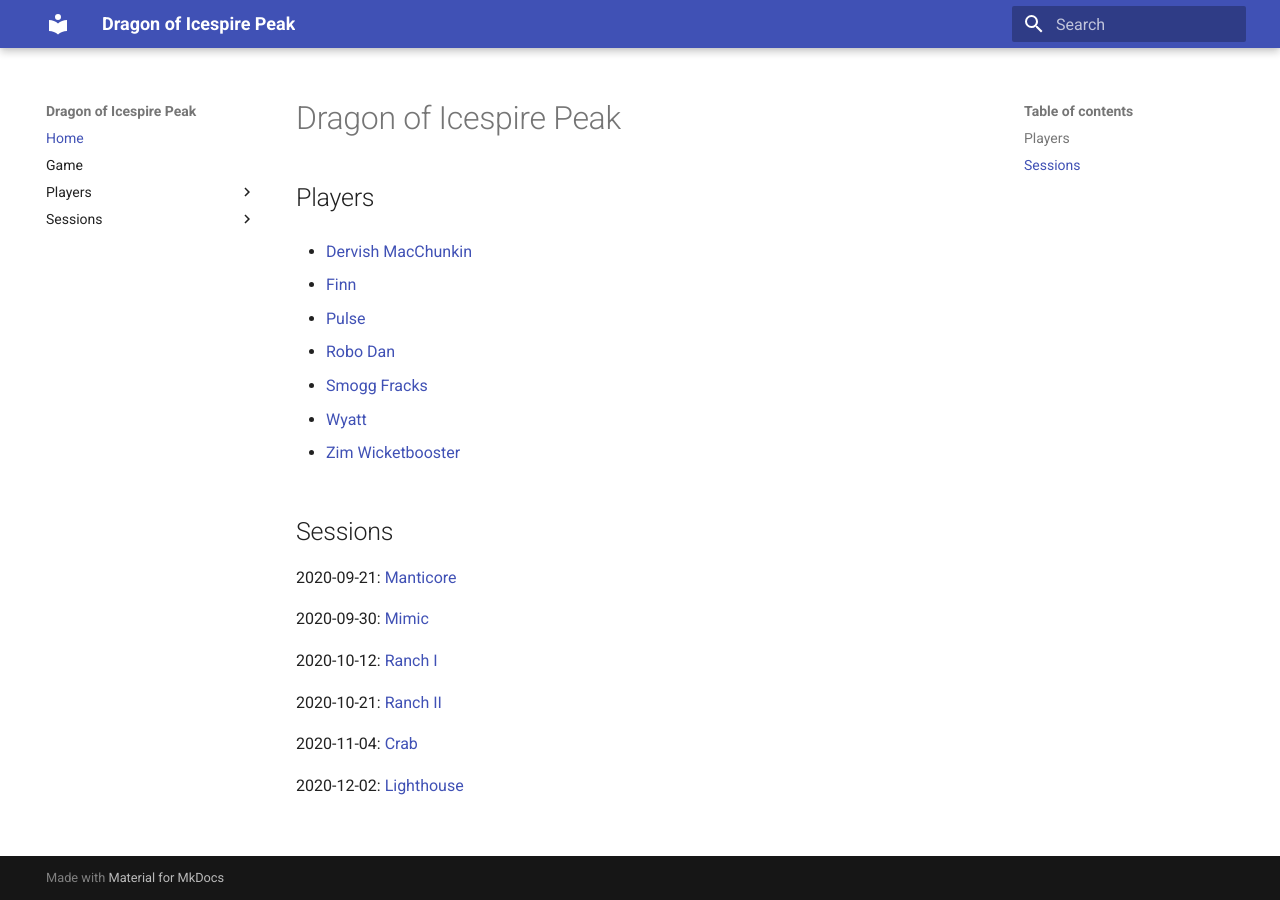
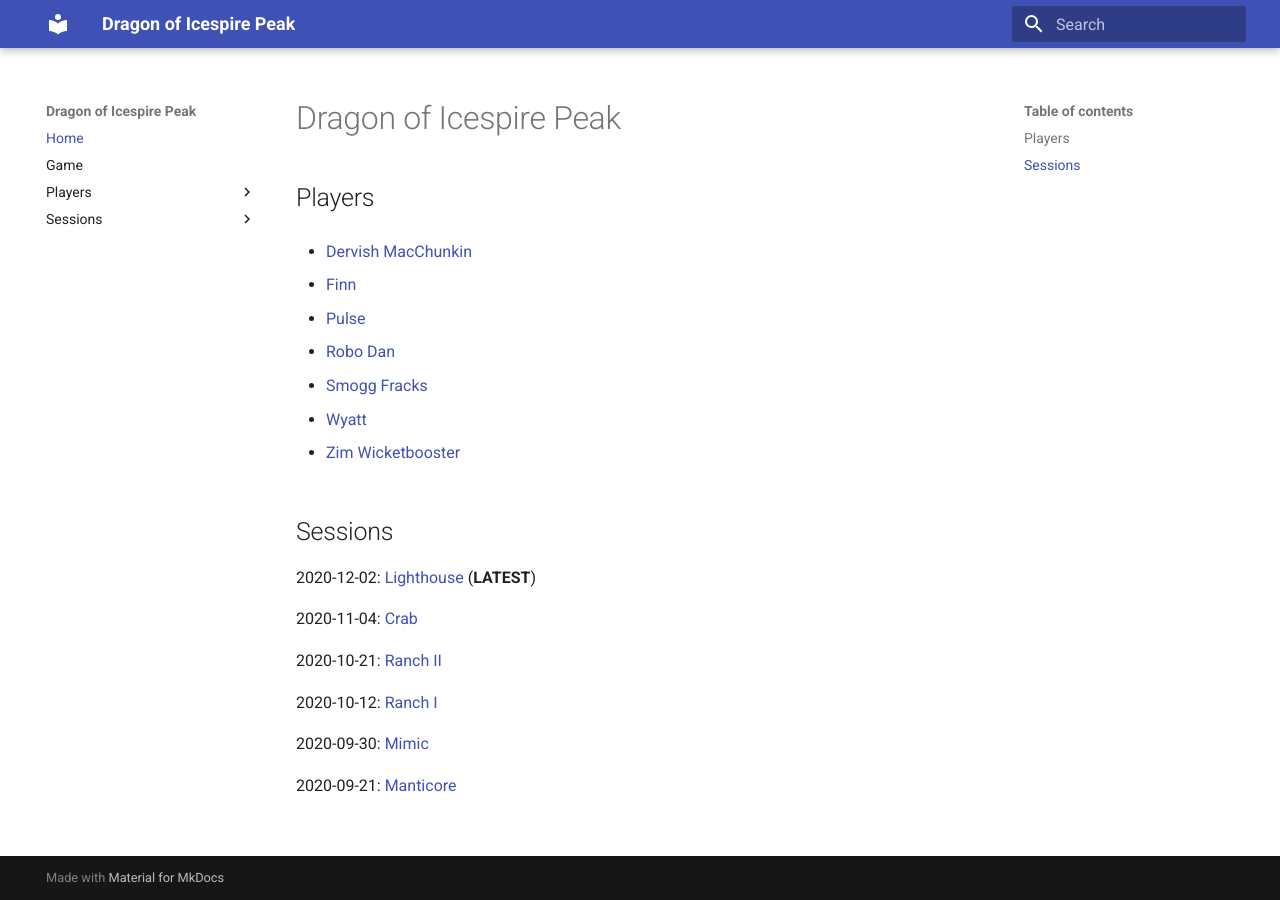
Before and after one commit to willquill/dnd-icespire, an MkDocs documentation site: the page built from docs/index.md, in a window 1280 px wide. Built offline with MkDocs 1.6.1 and Material for MkDocs 9.7.7, drawn with Linux system fonts in a browser that asks for light colours.

Commit message:
change session sort to new to old

```diff
--- a/docs/index.md
+++ b/docs/index.md
@@ -18,14 +18,14 @@
 
 ## Sessions
 
-2020-09-21: [Manticore](sessions/20200921.md)
+2020-12-02: [Lighthouse](sessions/20201202.md) (**LATEST**)
+
+2020-11-04: [Crab](sessions/20201104.md)
+
+2020-10-21: [Ranch II](sessions/20201021.md)
+
+2020-10-12: [Ranch I](sessions/20201012.md)
 
 2020-09-30: [Mimic](sessions/20200930.md)
 
-2020-10-12: [Ranch I](sessions/20201012.md)
-
-2020-10-21: [Ranch II](sessions/20201021.md)
-
-2020-11-04: [Crab](sessions/20201104.md)
-
-2020-12-02: [Lighthouse](sessions/20201202.md)
+2020-09-21: [Manticore](sessions/20200921.md)
--- a/mkdocs.yml
+++ b/mkdocs.yml
@@ -11,12 +11,12 @@ nav:
       - Wyatt: people/wyatt.md
       - Zim Wicketbooster: people/zim.md
     - Sessions:
+      - '20201202: Lighthouse': sessions/20201202.md
+      - '20201104: Crab': sessions/20201104.md
+      - '20201021: Ranch II': sessions/20201021.md
+      - '20201012: Ranch I': sessions/20201012.md
       - '20200921: Manticore': sessions/20200921.md
       - '20200930: Mimic': sessions/20200930.md
-      - '20201012: Ranch I': sessions/20201012.md
-      - '20201021: Ranch II': sessions/20201021.md
-      - '20201104: Crab': sessions/20201104.md
-      - '20201202: Lighthouse': sessions/20201202.md
 theme:
     name: material
     highlightjs: true
```
